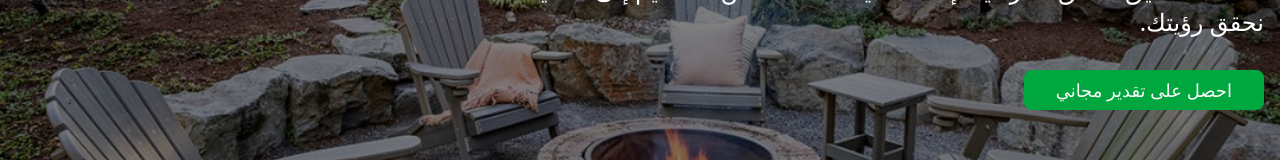
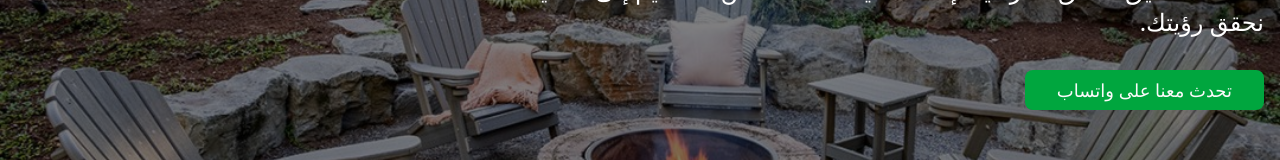
Before and after one commit to walidashraf0/Landscape-By-Me, a React (Vite) app: page / in a window 1280 px wide. Shown: the part 440-600 px from the top of the page. Built offline with nearby package versions, Linux system fonts and the light colour scheme.

Commit message:
Edit Hero Button

```diff
--- a/src/website/pages/Hero.jsx
+++ b/src/website/pages/Hero.jsx
@@ -1,6 +1,7 @@
 import HeroImg from "@/assets/images/homepage/hero.jpg";
 import { Button } from "@/components/ui/button";
 import { useTranslation } from "react-i18next";
+import { Link } from "react-router-dom";
 
 const Hero = () => {
   const { t } = useTranslation();
@@ -27,11 +28,15 @@ const Hero = () => {
             <p className="text-xl md:text-2xl mb-8 animate-fade-in-up animation-delay-200">
               {t("hero.subtitle")}
             </p>
-            <Button
-              size={"lg"}
-              className={"bg-green-600 hover:bg-green-700 text-lg px-8"}
-            >
-              {t("hero.cta1")}
+            <Button size={"lg"} className="bg-green-600 hover:bg-green-700 text-lg px-8">
+              <Link
+                to="https://wa.me/+201011053973"
+                target="_blank"
+                rel="noopener noreferrer"
+                className="flex items-center space-x-2"
+              >
+                {t("contact.info.whatsappText")}
+              </Link>
             </Button>
           </div>
         </div>
```
